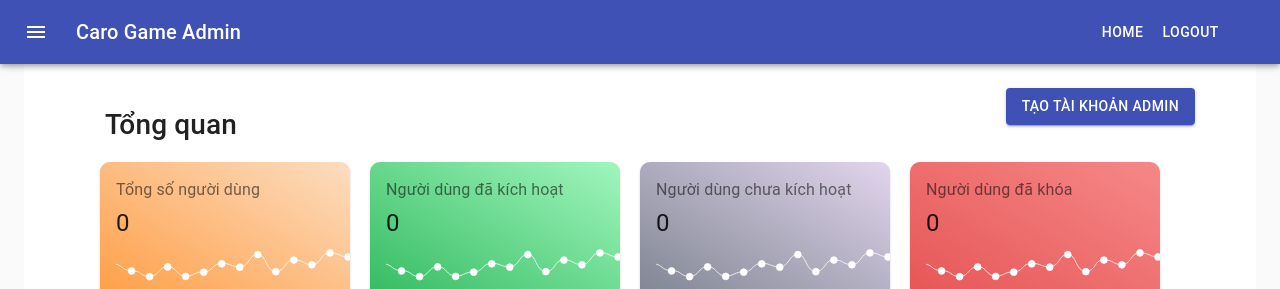
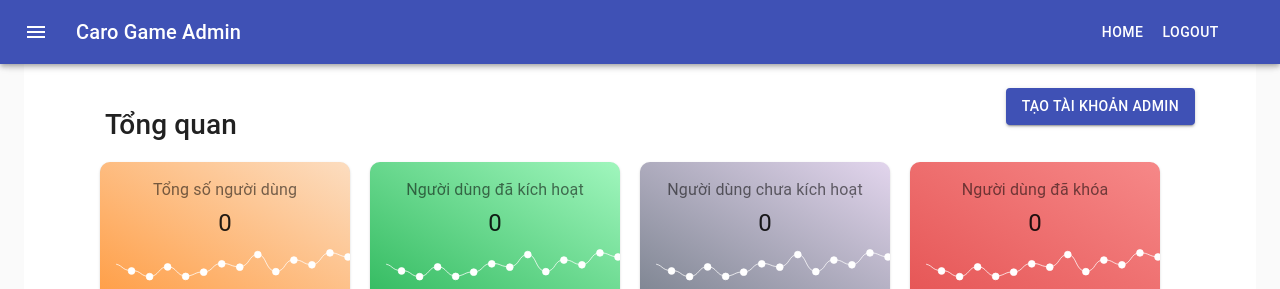
Before and after one commit to Elvin-dang/admin-game-caro-client, a React (Create React App) app: page / in a window 1280 px wide. Shown: the top 289 px of the page. Built offline with nearby package versions, Linux system fonts and the light colour scheme; no server answers; sample sign-in values are in the browser's storage.

Commit message:
Complete version

```diff
--- a/src/Components/HistoryItem.js
+++ b/src/Components/HistoryItem.js
@@ -94,7 +94,7 @@ export default function HistoryItem(props) {
         scroll='paper'
         aria-labelledby="scroll-dialog-title"
         aria-describedby="scroll-dialog-description"
-        ><DialogTitle id="scroll-dialog-title">Chat history</DialogTitle>
+        ><DialogTitle id="scroll-dialog-title">Nội dung chat</DialogTitle>
             <DialogContent dividers={true}>
                 <div
                 id="scroll-dialog-description"
@@ -104,13 +104,13 @@ export default function HistoryItem(props) {
                 <div className={classes.messList}>
                 {item.chat.length ? item.chat.map((item, index) =>
                     <Message key={index} message={item}/>
-                ) : <h2>Không có gì để hiện thị</h2>}
+                ) : <Typography variant="h5" align="center">Không có gì để hiện thị</Typography>}
                 </div>
                 </div>
             </DialogContent>
             <DialogActions>
                 <Button onClick={handleClose} color="primary">
-                Cancel
+                Hủy
                 </Button>
             </DialogActions>
         </Dialog>
--- a/src/Components/MyDialog.js
+++ b/src/Components/MyDialog.js
@@ -1,7 +1,7 @@
 
 import React from 'react';
 import { makeStyles } from '@material-ui/core/styles';
-import {Button, Dialog, DialogTitle, DialogActions, DialogContent } from '@material-ui/core';
+import {Button, Dialog, DialogTitle, DialogActions, DialogContent, Typography } from '@material-ui/core';
 import Message from './MessageItem';
 
 const useStyles = makeStyles({
@@ -24,7 +24,7 @@ function MyDialog(props){
     scroll='paper'
     aria-labelledby="scroll-dialog-title"
     aria-describedby="scroll-dialog-description"
-    ><DialogTitle id="scroll-dialog-title">Chat history</DialogTitle>
+    ><DialogTitle id="scroll-dialog-title">Nội dung chat</DialogTitle>
         <DialogContent dividers={true}>
             <div
             id="scroll-dialog-description"
@@ -34,13 +34,13 @@ function MyDialog(props){
             <div className={classes.messList}>
             {game.chat.length ? game.chat.map((item, index) =>
                 <Message key={index} message={item}/>
-            ) : <h1>Không có gì để hiện thị</h1>}
+            ) : <Typography variant="h5" align="center">Không có gì để hiện thị</Typography>}
             </div>
             </div>
         </DialogContent>
         <DialogActions>
             <Button onClick={handleClose} color="primary">
-            Cancel
+            Hủy
             </Button>
         </DialogActions>
     </Dialog>)
--- a/src/Pages/DashboardPage/Dashboard.js
+++ b/src/Pages/DashboardPage/Dashboard.js
@@ -146,10 +146,10 @@ function Dashboard(props){
                         <Grid container justify="center" spacing={2} style = {{marginTop:'10px',marginBottom:'40px'}}>
                             <Card style={{width:'250px',height:'150px',marginRight:'20px',backgroundImage:'linear-gradient(to left bottom,#FCDDC0, #FF9B40)',borderRadius:'10px'}}>
                                 <CardContent>
-                                    <Typography  color="textSecondary" gutterBottom>
+                                    <Typography  color="textSecondary" gutterBottom align="center">
                                     Tổng số người dùng
                                     </Typography>
-                                    <Typography variant="h5" component="h2">
+                                    <Typography variant="h5" component="h2" align="center">
                                     {listUsers!== undefined ? listUsers.length : 0}
                                     </Typography>
                                     <img src = "chart-img.svg" alt="" />
@@ -157,10 +157,10 @@ function Dashboard(props){
                             </Card>
                             <Card style={{width:'250px',height:'150px',marginRight:'20px',backgroundImage:'linear-gradient(to left bottom,#A0F6BD, #2EB85C)',borderRadius:'10px'}}>
                                 <CardContent>
-                                    <Typography  color="textSecondary" gutterBottom>
+                                    <Typography  color="textSecondary" gutterBottom align="center">
                                     Người dùng đã kích hoạt
                                     </Typography>
-                                    <Typography variant="h5" component="h2">
+                                    <Typography variant="h5" component="h2" align="center">
                                     {actived}
                                     </Typography>
                                     <img src = "chart-img.svg" alt="" />
@@ -168,10 +168,10 @@ function Dashboard(props){
                             </Card>
                             <Card style={{width:'250px',height:'150px',marginRight:'20px',backgroundImage:'linear-gradient(to left bottom,#E2D5ED, #79818D)',borderRadius:'10px'}}>
                                 <CardContent>
-                                    <Typography  color="textSecondary" gutterBottom>
+                                    <Typography  color="textSecondary" gutterBottom align="center">
                                     Người dùng chưa kích hoạt
                                     </Typography>
-                                    <Typography variant="h5" component="h2">
+                                    <Typography variant="h5" component="h2" align="center">
                                     {disactived}
                                     </Typography>
                                     <img src = "chart-img.svg" alt="" />
@@ -179,10 +179,10 @@ function Dashboard(props){
                             </Card>
                             <Card style={{width:'250px',height:'150px',marginRight:'20px',backgroundImage:'linear-gradient(to left bottom,#F68888, #E55353)',borderRadius:'10px'}}>
                                 <CardContent>
-                                    <Typography  color="textSecondary" gutterBottom>
+                                    <Typography  color="textSecondary" gutterBottom align="center">
                                     Người dùng đã khóa
                                     </Typography>
-                                    <Typography variant="h5" component="h2">
+                                    <Typography variant="h5" component="h2" align="center">
                                     {blocked}
                                     </Typography>
                                     <img src = "chart-img.svg" alt="" />
--- a/src/Pages/GamesPage/Games.js
+++ b/src/Pages/GamesPage/Games.js
@@ -77,7 +77,7 @@ function Games(props){
         <div >
           <MyDialog openChat={openChat} game={messOnDialog} handleClose={handleClose} descriptionElementRef={descriptionElementRef} />
             <div>
-                <h3>Danh sách các bàn chơi</h3>
+                <h3>Danh sách các trận đấu</h3>
             </div>
             <TableContainer component={Paper}>
                 <Table className={classes.table} aria-label="customized table">
@@ -94,7 +94,7 @@ function Games(props){
                     {listGames !== null ? listGames.map((row) => (
                         <StyledTableRow key={row._id}>
                         <StyledTableCell component="th" scope="row">
-                            <Moment>{row.date}</Moment>
+                            <Moment format="ddd DD/MM/YYYY hh:mm:ss">{row.date}</Moment>
                         </StyledTableCell>
                         <StyledTableCell align="right">{row.player1.name}</StyledTableCell>
                         <StyledTableCell align="right">{row.player2.name}</StyledTableCell>
--- a/src/Pages/UsersPage/DetailUser.js
+++ b/src/Pages/UsersPage/DetailUser.js
@@ -36,17 +36,10 @@ export default function DetailUser (props){
                         <ArrowBackIcon></ArrowBackIcon>
                     </IconButton>
                 </Grid>
-                <Grid item xs={10}>
+                <Grid item xs={11}>
                     <Typography component="h1" variant="h2" align="center" color="textPrimary" gutterBottom>
                     Thông tin cá nhân
                     </Typography>
-                </Grid>
-                <Grid item xs={1} >
-                    <Link to={`/user/${user._id}`}>
-                        <IconButton style={{height: '100%'}}>
-                            <ArrowForwardIcon></ArrowForwardIcon>
-                        </IconButton>
-                    </Link>
                 </Grid>
             </Grid>
           </Container>
--- a/src/Services/Authentication_service.js
+++ b/src/Services/Authentication_service.js
@@ -19,7 +19,7 @@ function login(email, password) {
         body: JSON.stringify({ "email":email, "password":password })
     };
 
-    //return fetch(`${config.apiTestLocal}` +"api/admin/signin", requestOptions)
+    // return fetch(`${config.apiTestLocal}` +"api/admin/signin", requestOptions)
     return fetch(`${config.apiHosting}` +"api/admin/signin", requestOptions)
         .then(handleResponse)
         .then(user => {
```
Also changed, not shown: 1 other file (tests, documents, lock files or other folders).
